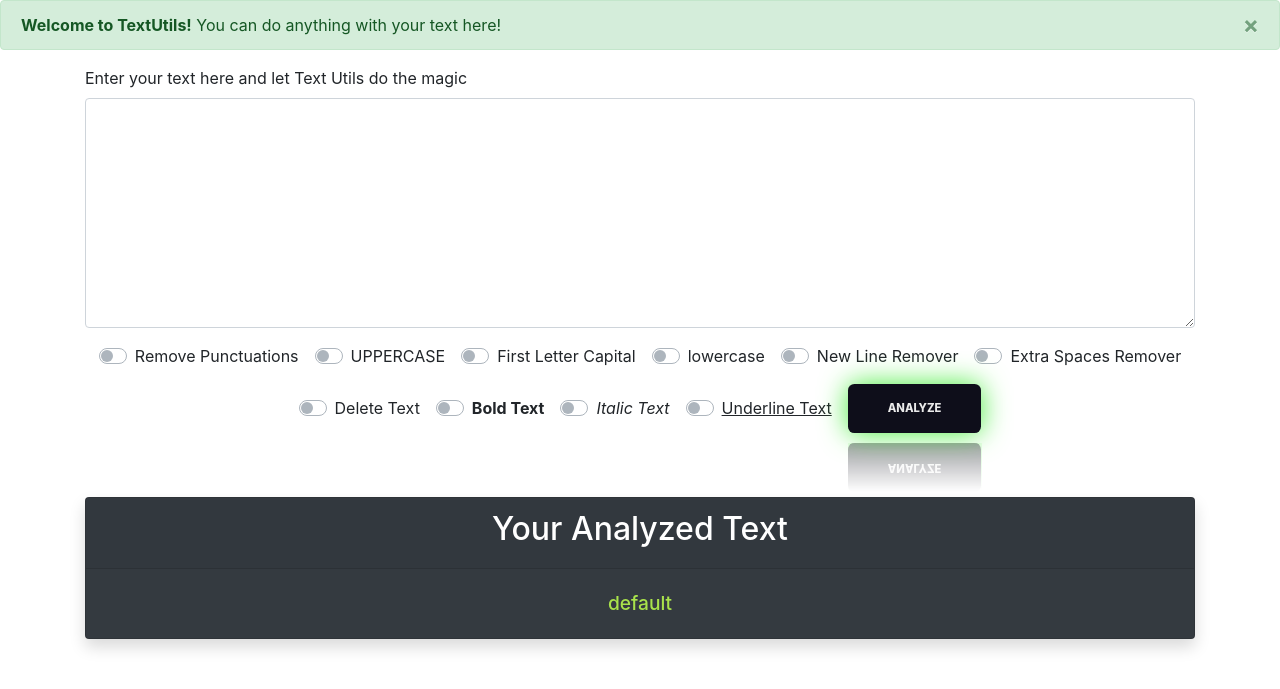
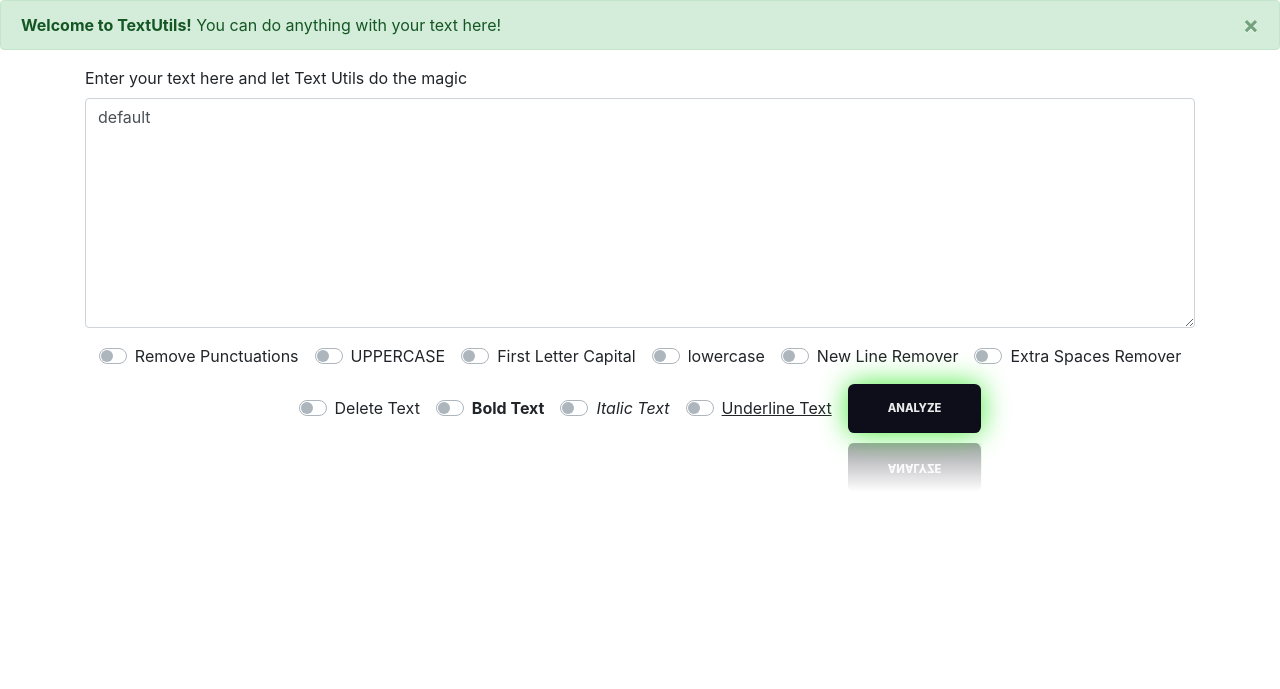
Before and after one commit to shoaibnaqvi9/TextUtils_with_Django, a Django app: page / in a window 1280 px wide. Shown: the part 56-745 px from the top of the page. Run offline with Django 5.2, Linux system fonts and the light colour scheme; some libraries are stand-ins or nearby versions.

Commit message:
completed

```diff
--- a/newproject/templates/index.html
+++ b/newproject/templates/index.html
@@ -78,7 +78,7 @@
     <form action='./' method='get'>
       <div class="form-group">
         <label for="exampleFormControlTextarea1">Enter your text here and let Text Utils do the magic</label>
-        <textarea class="form-control" name='text' id="exampleFormControlTextarea1" rows="9"></textarea>
+        <textarea class="form-control" name='text' id="exampleFormControlTextarea1" rows="9">{{ analyzed_text }}</textarea>
       </div>
       <div class="d-flex justify-content-center align-items-center flex-wrap">
         <div class="custom-control custom-switch mx-2">
@@ -128,18 +128,6 @@
       </div>
     </form>
   </div>
-  <div class="container my-5">
-    <div class="card text-white bg-dark shadow">
-      <div class="card-header">
-        <h2 class="text-center">Your Analyzed Text</h2>
-      </div>
-      <div class="card-body">
-        <p class="card-text text-center" style="font-size: 1.2rem; font-weight: 500; color: #a9e34b;">
-          {{ analyzed_text|safe }}
-          </fp>
-      </div>
-    </div>
-  </div>
 
   <script src="https://code.jquery.com/jquery-3.3.1.slim.min.js"
     integrity="sha384-q8i/X+965DzO0rT7abK41JStQIAqVgRVzpbzo5smXKp4YfRvH+8abtTE1Pi6jizo"
```
